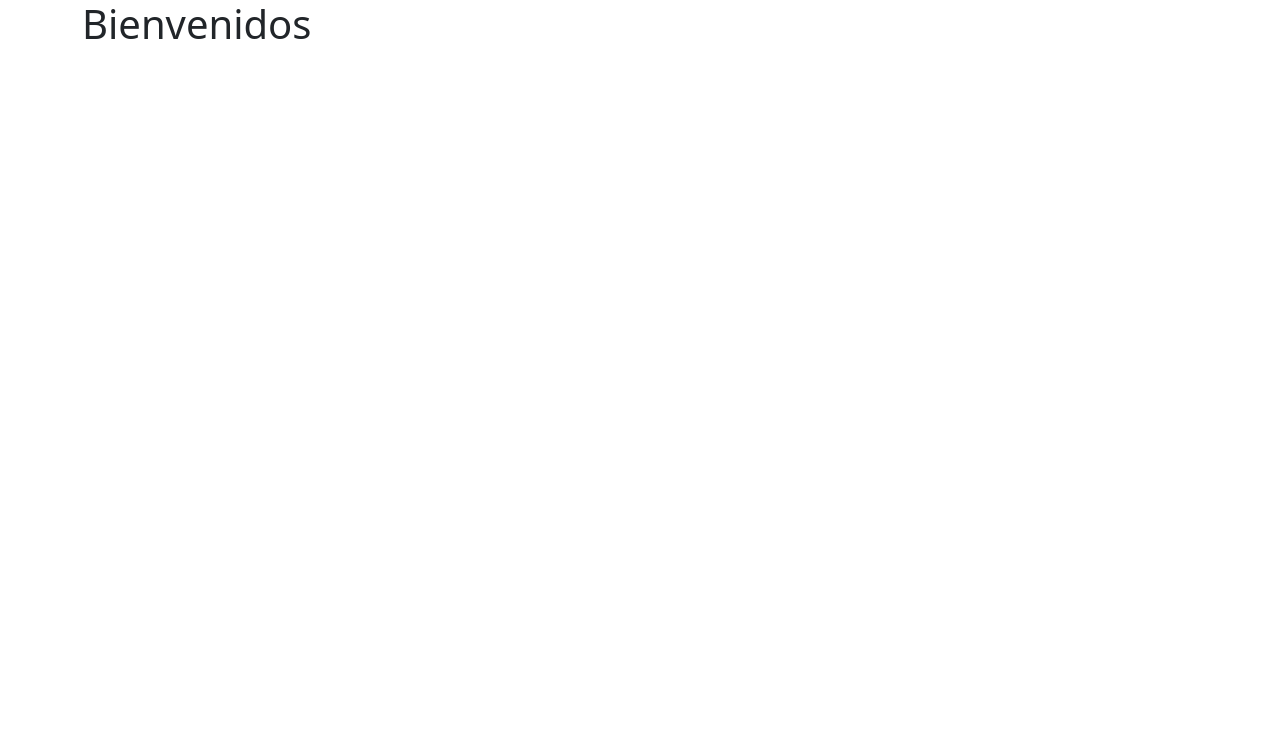
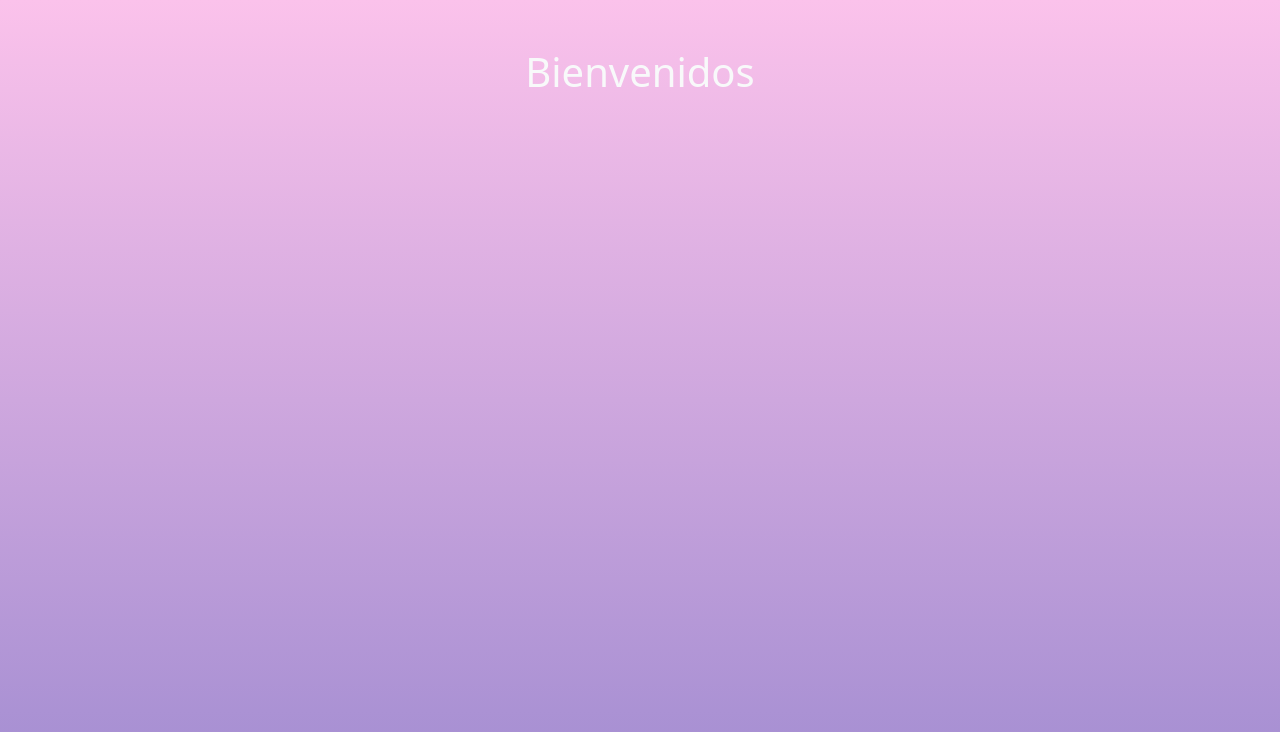
Before and after one commit to basiliomartinez/13-Listado-de-Tareas-REACT, a React (Vite) app: page / in a window 1280 px wide. Shown: the top 732 px of the page. Built offline with nearby package versions, Linux system fonts and the light colour scheme.

Commit message:
Agregamos un color de fondo al root

```diff
--- a/src/App.jsx
+++ b/src/App.jsx
@@ -3,7 +3,10 @@ function App() {
 
   return (
     <>
-     <h1 className="container">Bienvenidos</h1>
+    <main className="container py-5">
+     <h1 className="text-center text-light">Bienvenidos</h1>
+     {/*Aqui agrego el resto de los componentes*/}
+     </main>
     </>
   )
 }
--- a/src/index.css
+++ b/src/index.css
@@ -0,0 +1,5 @@
+#root{
+    background-image: linear-gradient(to top, #a18cd1 0%, #fbc2eb 100%);
+    min-height: 100vh;
+
+}
```
